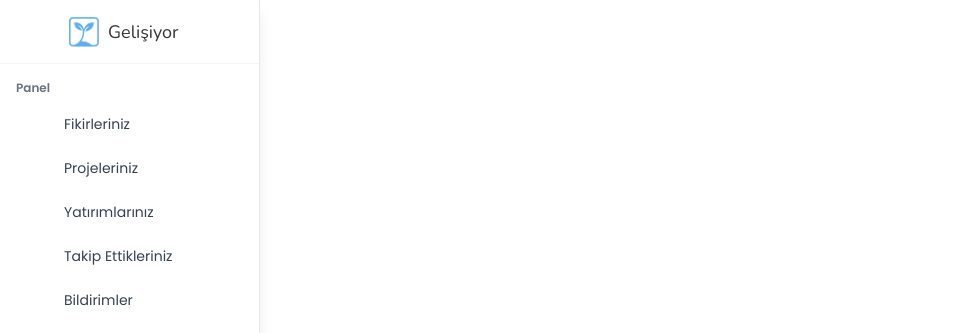
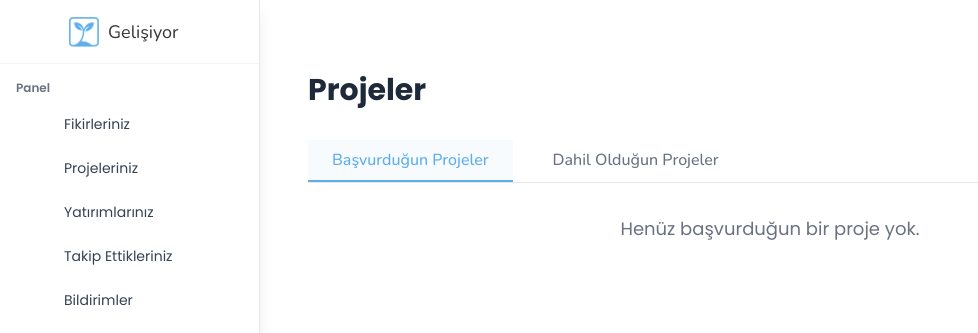
Before and after one commit to poyrazavsever/BTK-FRONTEND, a Next.js app: page /panel/projects in a window 1280 px wide. Before the commit this address had no page. Shown: the top 333 px of the page, without its empty margins (0-978 px from the left). Built offline with nearby package versions, Linux system fonts and the light colour scheme; some icons are missing.

Commit message:
feat: created tab managment in panel projects page site

```diff
--- /dev/null
+++ b/pages/panel/projects.tsx
@@ -0,0 +1,49 @@
+import React, { useState } from "react";
+
+const tabList = [
+    { key: "applied", label: "Başvurduğun Projeler" },
+    { key: "joined", label: "Dahil Olduğun Projeler" },
+];
+
+const Projects = () => {
+    const [activeTab, setActiveTab] = useState("applied");
+
+    return (
+        <div className="py-10 px-4">
+            <h1 className="text-3xl font-bold text-gray-800 mb-8">Projeler</h1>
+            <div className="flex gap-4 mb-8 border-b border-gray-200">
+                {tabList.map((tab) => (
+                    <button
+                        key={tab.key}
+                        onClick={() => setActiveTab(tab.key)}
+                        className={`py-2 px-6 font-medium font-nunito text-base border-b-2 transition-all duration-150 focus:outline-none ${activeTab === tab.key
+                                ? "border-primary text-primary bg-primary/5"
+                                : "border-transparent text-gray-500 hover:text-primary"
+                            }`}
+                    >
+                        {tab.label}
+                    </button>
+                ))}
+            </div>
+
+            {activeTab === "applied" && (
+                <div>
+                    {/* Başvurduğun Projeler içeriği buraya gelecek */}
+                    <div className="text-center text-gray-500 text-lg">
+                        Henüz başvurduğun bir proje yok.
+                    </div>
+                </div>
+            )}
+            {activeTab === "joined" && (
+                <div>
+                    {/* Dahil olduğun projeler içeriği buraya gelecek */}
+                    <div className="bg-white border border-gray-200 rounded-xl p-8 text-center text-gray-500 text-lg shadow">
+                        Henüz dahil olduğun bir proje yok.
+                    </div>
+                </div>
+            )}
+        </div>
+    );
+};
+
+export default Projects;
```
